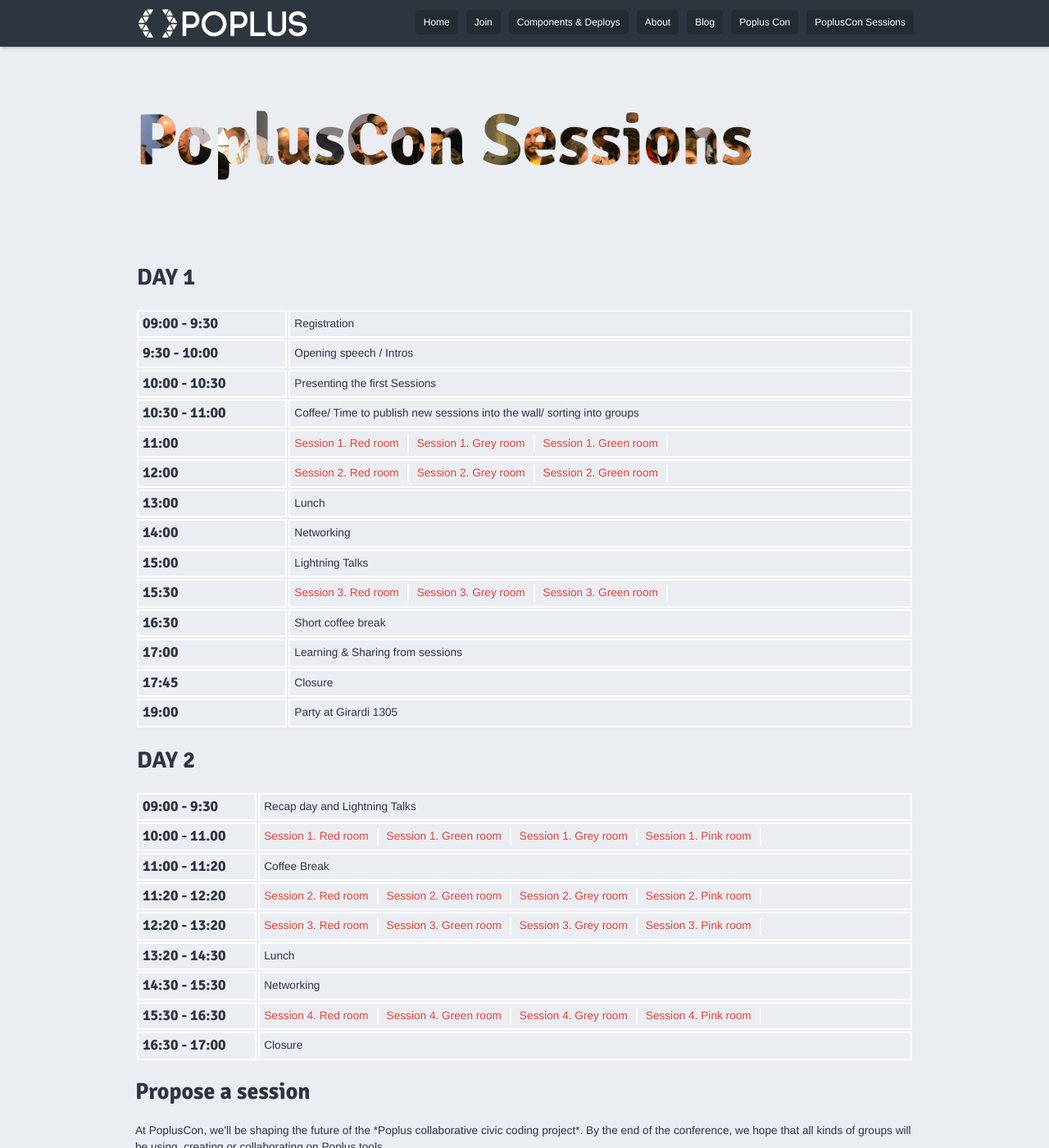
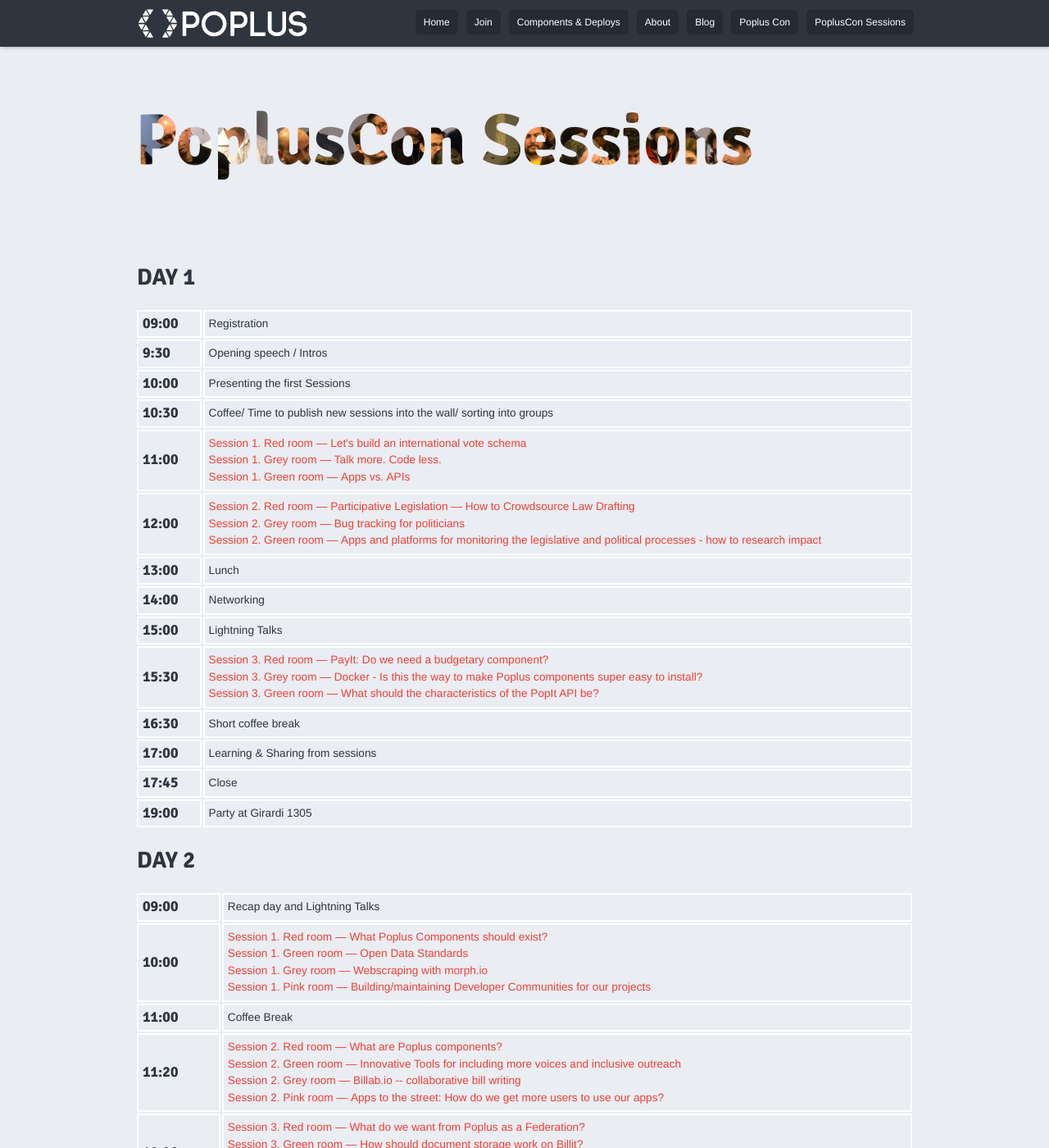
Before and after one commit to poplus/home-poplus, a Jekyll site: the page built from popluscon_sessions.html, in a window 1280 px wide and 1400 px high. Shown: the whole window at 82% size. Built offline with Jekyll 4.4.1, drawn with Linux system fonts in a browser that asks for light colours; nearby versions of some CDN libraries; library files that are not in the unit come from our copies; Markdown is read by kramdown in place of the engine named in the settings; some of the changed text lies outside the part shown.

Commit message:
Add Session Titltes
Rather than making people guess what delights will be lurking behind
the Google Docs links, add titles for them all (Painstakingly collected
by Gemma)

This makes the cells too big, so also fall back to simple list styling
within each td.

```diff
--- a/popluscon_sessions.html
+++ b/popluscon_sessions.html
@@ -20,28 +20,28 @@
     <th><h2>DAY 1</h2></th>
   </tr>
   <tr>
-    <td><h4>09:00 - 9:30</h4></td>
+    <td><h4>09:00</h4></td>
     <td>Registration</td>
   </tr>
   <tr>
-    <td><h4>9:30 - 10:00</h4></td>
+    <td><h4>9:30</h4></td>
     <td>Opening speech / Intros</td>
   </tr>
   <tr>
-    <td><h4>10:00 - 10:30</h4></td>
+    <td><h4>10:00</h4></td>
     <td>Presenting the first Sessions</td>
   </tr>
   <tr>
-    <td><h4>10:30 - 11:00</h4></td>
+    <td><h4>10:30</h4></td>
     <td>Coffee/ Time to publish new sessions into the wall/ sorting into groups</td>
   </tr>
   <tr>
     <td><h4>11:00</h4></td>
     <td>
       <ul>
-        <li><a href="https://docs.google.com/a/votainteligente.cl/document/d/1bn6ROajUNvG59POS-nREQI0cDNxSmMAvRLufoEjHbAo/edit">Session 1. Red room</a></li>
-        <li><a href="https://docs.google.com/a/votainteligente.cl/document/d/1ijpJ_AJNKFzAf-IDBMZ-2KdebmqmhM-2xU3SupZk5J0/edit">Session 1. Grey room</a></li>
-        <li><a href="https://docs.google.com/a/votainteligente.cl/document/d/1T5j_j93tsmtoe3rQ63dXGZ-g5QFKBXGrYWtfcLKXwmo/edit">Session 1. Green room</a></li>
+        <li><a href="https://docs.google.com/a/votainteligente.cl/document/d/1bn6ROajUNvG59POS-nREQI0cDNxSmMAvRLufoEjHbAo/edit">Session 1. Red room — Let's build an international vote schema</a></li>
+        <li><a href="https://docs.google.com/a/votainteligente.cl/document/d/1ijpJ_AJNKFzAf-IDBMZ-2KdebmqmhM-2xU3SupZk5J0/edit">Session 1. Grey room — Talk more. Code less.</a></li>
+        <li><a href="https://docs.google.com/a/votainteligente.cl/document/d/1T5j_j93tsmtoe3rQ63dXGZ-g5QFKBXGrYWtfcLKXwmo/edit">Session 1. Green room — Apps vs. APIs</a></li>
       </ul>
     </td>
   </tr>
@@ -49,9 +49,9 @@
     <td><h4>12:00</h4></td>
     <td>
       <ul>
-        <li><a href="https://docs.google.com/a/votainteligente.cl/document/d/1tLktEuUig6AuXmJAWjD_F5rx7Ih0nVNmPUqDr43vaxw/edit">Session 2. Red room</a></li>
-        <li><a href="https://docs.google.com/a/votainteligente.cl/document/d/1CIUX0O8r-MHLmKY-kBC9nyaJZiNaFEPwBYSkAsZNi10/edit">Session 2. Grey room</a></li>
-        <li><a href="https://docs.google.com/a/votainteligente.cl/document/d/1fVk2zq7NZ1sk0BwsG2GWKC3FPlkYOYk_lKg6lNhybMk/edit">Session 2. Green room</a></li>
+        <li><a href="https://docs.google.com/a/votainteligente.cl/document/d/1tLktEuUig6AuXmJAWjD_F5rx7Ih0nVNmPUqDr43vaxw/edit">Session 2. Red room — Participative Legislation — How to Crowdsource Law Drafting</a></li>
+        <li><a href="https://docs.google.com/a/votainteligente.cl/document/d/1CIUX0O8r-MHLmKY-kBC9nyaJZiNaFEPwBYSkAsZNi10/edit">Session 2. Grey room — Bug tracking for politicians</a></li>
+        <li><a href="https://docs.google.com/a/votainteligente.cl/document/d/1fVk2zq7NZ1sk0BwsG2GWKC3FPlkYOYk_lKg6lNhybMk/edit">Session 2. Green room — Apps and platforms for monitoring the legislative and political processes - how to research impact</a></li>
       </ul>
     </td>
 
@@ -73,9 +73,10 @@
     <td><h4>15:30</h4></td>
     <td>
       <ul>
-        <li><a href="https://docs.google.com/a/votainteligente.cl/document/d/1tjfN8dfjnCuKnuI_UmUv9CVnwLIFz4boVK18hv0DmLE/edit">Session 3. Red room</a></li>
-        <li><a href="https://docs.google.com/a/votainteligente.cl/document/d/1vWPmtY6HCCUCXbaiY0ivX0xBPjNQSTnRhSfHYMCUmgI/edit">Session 3. Grey room</a></li>
-        <li><a href="https://docs.google.com/a/votainteligente.cl/document/d/1t0boW9JheylLbVdepc5uuC05R6lewBZ6d6gbpWPoTBE/edit">Session 3. Green room</a></li>
+        <li><a href="https://docs.google.com/a/votainteligente.cl/document/d/1tjfN8dfjnCuKnuI_UmUv9CVnwLIFz4boVK18hv0DmLE/edit">Session 3. Red room — PayIt: Do we need a budgetary component?</a></li>
+        <li><a href="https://docs.google.com/a/votainteligente.cl/document/d/1vWPmtY6HCCUCXbaiY0ivX0xBPjNQSTnRhSfHYMCUmgI/edit">Session 3. Grey room — Docker - Is this the way to make Poplus components super easy to install?</a></li>
+        <li><a href="https://docs.google.com/a/votainteligente.cl/document/d/1t0boW9JheylLbVdepc5uuC05R6lewBZ6d6gbpWPoTBE/edit">Session 3. Green room — What should the characteristics of the
+          PopIt API be?</a></li>
       </ul>
     </td>
   </tr>
@@ -89,7 +90,7 @@
   </tr>
   <tr>
     <td><h4>17:45</h4></td>
-    <td>Closure</td>
+    <td>Close</td>
   </tr>
   <tr>
     <td><h4>19:00</h4></td>
@@ -102,68 +103,68 @@
     <th><h2>DAY 2</h2></th>
   </tr>
   <tr>
-    <td><h4>09:00 - 9:30</h4></td>
+    <td><h4>09:00</h4></td>
     <td>Recap day and Lightning Talks</td>
   </tr>
   <tr>
-    <td><h4>10:00 - 11.00</h4></td>
+    <td><h4>10:00</h4></td>
     <td>
       <ul>
-        <li><a href="https://docs.google.com/a/votainteligente.cl/document/d/15pv4b82l0xRxRXz6TsB4r4WckzdJTzF88hsz7Z9zhbI/edit">Session 1. Red room</a></li>
-        <li><a href="https://docs.google.com/a/votainteligente.cl/document/d/1NwOAdPlFimNi-vqT1J9ozqJHICe0nm2h8TXTgMANk8o/edit">Session 1. Green room</a></li>
-        <li><a href="https://docs.google.com/a/votainteligente.cl/document/d/17CHWNsFz7ZWJbMd91JyW9Rpii1-I35Xu7rvGjkVNar4/edit">Session 1. Grey room</a></li>
-        <li><a href="https://docs.google.com/a/votainteligente.cl/document/d/1P7tYPlnnz8JCdFthh5bdGkL7iuYBxmTNceAyC9C3u7Y/edit">Session 1. Pink room</a></li>
+        <li><a href="https://docs.google.com/a/votainteligente.cl/document/d/15pv4b82l0xRxRXz6TsB4r4WckzdJTzF88hsz7Z9zhbI/edit">Session 1. Red room — What Poplus Components should exist?</a></li>
+        <li><a href="https://docs.google.com/a/votainteligente.cl/document/d/1NwOAdPlFimNi-vqT1J9ozqJHICe0nm2h8TXTgMANk8o/edit">Session 1. Green room — Open Data Standards</a></li>
+        <li><a href="https://docs.google.com/a/votainteligente.cl/document/d/17CHWNsFz7ZWJbMd91JyW9Rpii1-I35Xu7rvGjkVNar4/edit">Session 1. Grey room — Webscraping with morph.io</a></li>
+        <li><a href="https://docs.google.com/a/votainteligente.cl/document/d/1P7tYPlnnz8JCdFthh5bdGkL7iuYBxmTNceAyC9C3u7Y/edit">Session 1. Pink room — Building/maintaining Developer Communities for our projects</a></li>
       </ul>
     </td>
   </tr>
   <tr>
-    <td><h4>11:00 - 11:20</h4></td>
+    <td><h4>11:00</h4></td>
     <td>Coffee Break</td>
   </tr>
   <tr>
-    <td><h4>11:20 - 12:20</h4></td>
+    <td><h4>11:20</h4></td>
     <td>
       <ul>
-        <li><a href="https://docs.google.com/a/votainteligente.cl/document/d/1MfkQAY2zF3LMCSB5FVD1N2ogKPdtz48GFDd2awh3fE4/edit">Session 2. Red room</a></li>
-        <li><a href="https://docs.google.com/a/votainteligente.cl/document/d/149Z9ekJhmMKjC4qgCqkUzSy54icvezR0Q2d-TZkxDvI/edit">Session 2. Green room</a></li>
-        <li><a href="https://docs.google.com/a/votainteligente.cl/document/d/1ORDVxSFQffZOwUGsQPcr0dvPVcYILZPeGyAhvBRBfEc/edit">Session 2. Grey room</a></li>
-        <li><a href="https://docs.google.com/a/votainteligente.cl/document/d/1AnKCmXiVpF0nZPlhWRNka91sKhn5bZTOzMgpIBFh6PQ/edit">Session 2. Pink room</a></li>
+        <li><a href="https://docs.google.com/a/votainteligente.cl/document/d/1MfkQAY2zF3LMCSB5FVD1N2ogKPdtz48GFDd2awh3fE4/edit">Session 2. Red room — What are Poplus components?</a></li>
+        <li><a href="https://docs.google.com/a/votainteligente.cl/document/d/149Z9ekJhmMKjC4qgCqkUzSy54icvezR0Q2d-TZkxDvI/edit">Session 2. Green room — Innovative Tools for including more voices and inclusive outreach</a></li>
+        <li><a href="https://docs.google.com/a/votainteligente.cl/document/d/1ORDVxSFQffZOwUGsQPcr0dvPVcYILZPeGyAhvBRBfEc/edit">Session 2. Grey room — Billab.io -- collaborative bill writing</a></li>
+        <li><a href="https://docs.google.com/a/votainteligente.cl/document/d/1AnKCmXiVpF0nZPlhWRNka91sKhn5bZTOzMgpIBFh6PQ/edit">Session 2. Pink room — Apps to the street: How do we get more users to use our apps?</a></li>
       </ul>
     </td>
   </tr>
   <tr>
-    <td><h4>12:20 - 13:20</h4></td>
+    <td><h4>12:20</h4></td>
     <td>
       <ul>
-        <li><a href="https://docs.google.com/a/votainteligente.cl/document/d/1Snvv6U80Ezh5orcVXMH68LQwdo7EpArK0q-daAbcrkw/edit">Session 3. Red room</a></li>
-        <li><a href="https://docs.google.com/a/votainteligente.cl/document/d/1ryVXpb38aqwWSgxqlBN0xZxvY0WH1NGX-V3eBmBBeOM/edit">Session 3. Green room</a></li>
-        <li><a href="https://docs.google.com/a/votainteligente.cl/document/d/1TyaiFpoukG1K0MiuqBLPGdL0NLxGuv0bdmbapNhDmCc/edit">Session 3. Grey room</a></li>
-        <li><a href="https://docs.google.com/a/votainteligente.cl/document/d/1ZyO4T9UgzDqVsrsVZAkxdB1e7yaGesuOpwWsBfasWuw/edit">Session 3. Pink room</a></li>
+        <li><a href="https://docs.google.com/a/votainteligente.cl/document/d/1Snvv6U80Ezh5orcVXMH68LQwdo7EpArK0q-daAbcrkw/edit">Session 3. Red room — What do we want from Poplus as a Federation?</a></li>
+        <li><a href="https://docs.google.com/a/votainteligente.cl/document/d/1ryVXpb38aqwWSgxqlBN0xZxvY0WH1NGX-V3eBmBBeOM/edit">Session 3. Green room — How should document storage work on Billit?</a></li>
+        <li><a href="https://docs.google.com/a/votainteligente.cl/document/d/1TyaiFpoukG1K0MiuqBLPGdL0NLxGuv0bdmbapNhDmCc/edit">Session 3. Grey room — User Experience (UX) research</a></li>
+        <li><a href="https://docs.google.com/a/votainteligente.cl/document/d/1ZyO4T9UgzDqVsrsVZAkxdB1e7yaGesuOpwWsBfasWuw/edit">Session 3. Pink room — Mapping/modeling relationships between people</a></li>
       </ul>
     </td>
   </tr>
   <tr>
-    <td><h4>13:20 - 14:30</h4></td>
+    <td><h4>13:20</h4></td>
     <td>Lunch</td>
   </tr>
   <tr>
-    <td><h4>14:30 - 15:30</h4></td>
+    <td><h4>14:30</h4></td>
     <td>Networking</td>
   </tr>
   <tr>
-    <td><h4>15:30 - 16:30</h4></td>
+    <td><h4>15:30</h4></td>
     <td>
       <ul>
-        <li><a href="https://docs.google.com/a/votainteligente.cl/document/d/1I1zSUg1wHa8QEB2aElD9d4hOsOs2AsBTlF3FmVC_SAo/edit">Session 4. Red room</a></li>
-        <li><a href="https://docs.google.com/a/votainteligente.cl/document/d/1hzwQGOAiLeFu3hOAQcZsNu0b6oQbC6z6eP1Eniv7YFE/edit">Session 4. Green room</a></li>
-        <li><a href="https://docs.google.com/a/votainteligente.cl/document/d/1s9tMaX0Z8cswhUseoKhdWTlauk-4qxVuskGwF6w958s/edit">Session 4. Grey room</a></li>
-        <li><a href="https://docs.google.com/a/votainteligente.cl/document/d/1pTIPAzfa3PIpbYPVtto8CLIiWFI_RNf8NJGpPKrPGbw/edit">Session 4. Pink room</a></li>
+        <li><a href="https://docs.google.com/a/votainteligente.cl/document/d/1I1zSUg1wHa8QEB2aElD9d4hOsOs2AsBTlF3FmVC_SAo/edit">Session 4. Red room — Final Big Questions for Poplus</a></li>
+        <li><a href="https://docs.google.com/a/votainteligente.cl/document/d/1hzwQGOAiLeFu3hOAQcZsNu0b6oQbC6z6eP1Eniv7YFE/edit">Session 4. Green room — Hack Democracy</a></li>
+        <li><a href="https://docs.google.com/a/votainteligente.cl/document/d/1s9tMaX0Z8cswhUseoKhdWTlauk-4qxVuskGwF6w958s/edit">Session 4. Grey room — Rapid Web Visualisations with d3plus</a></li>
+        <li><a href="https://docs.google.com/a/votainteligente.cl/document/d/1pTIPAzfa3PIpbYPVtto8CLIiWFI_RNf8NJGpPKrPGbw/edit">Session 4. Pink room — Post-conference networking</a></li>
       </ul>
     </td>
   </tr>
   <tr>
-    <td><h4>16:30 - 17:00</h4></td>
-    <td>Closure</td>
+    <td><h4>16:30</h4></td>
+    <td>Close</td>
   </tr>
 </table>
 
```
Also changed, not shown: css/main.css.
